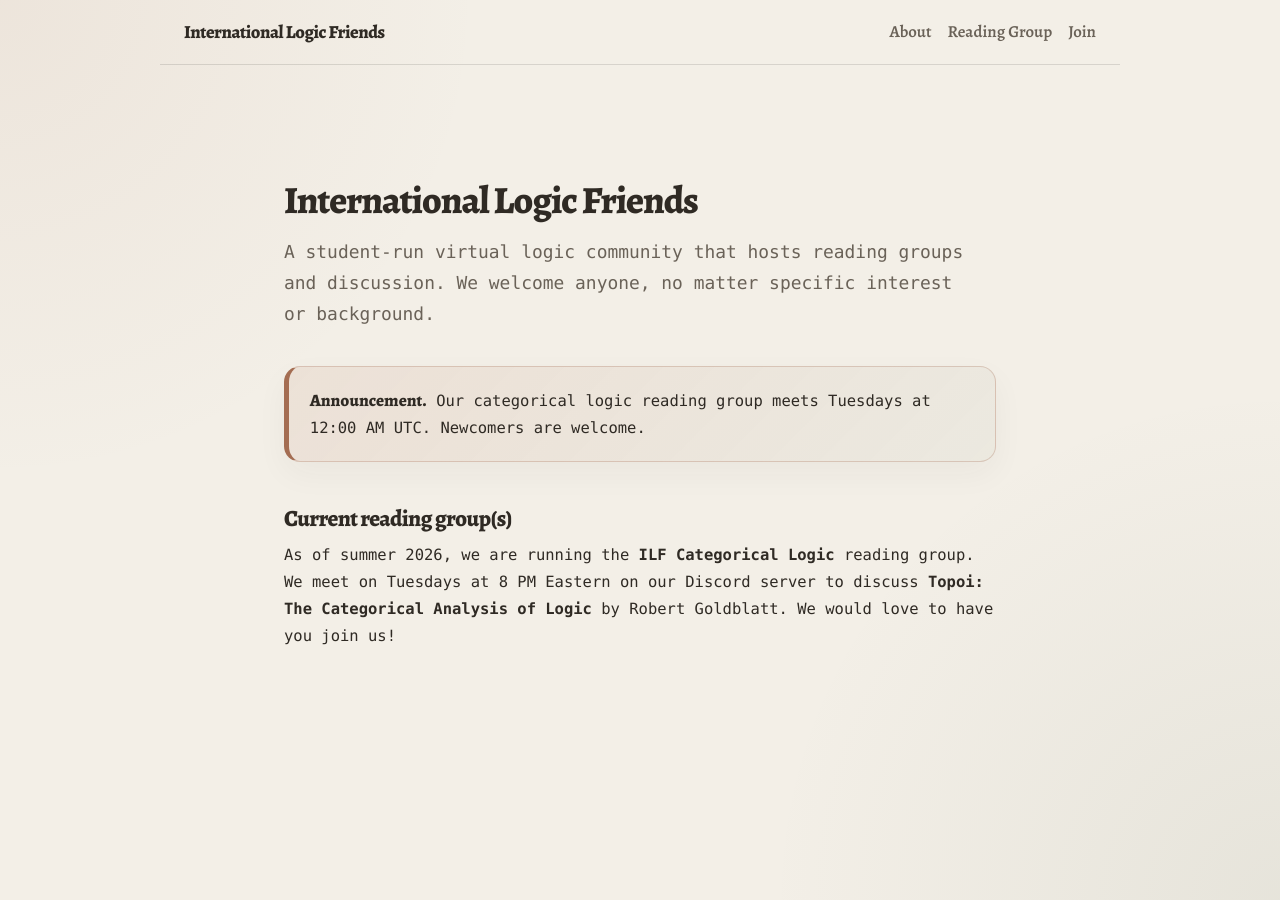
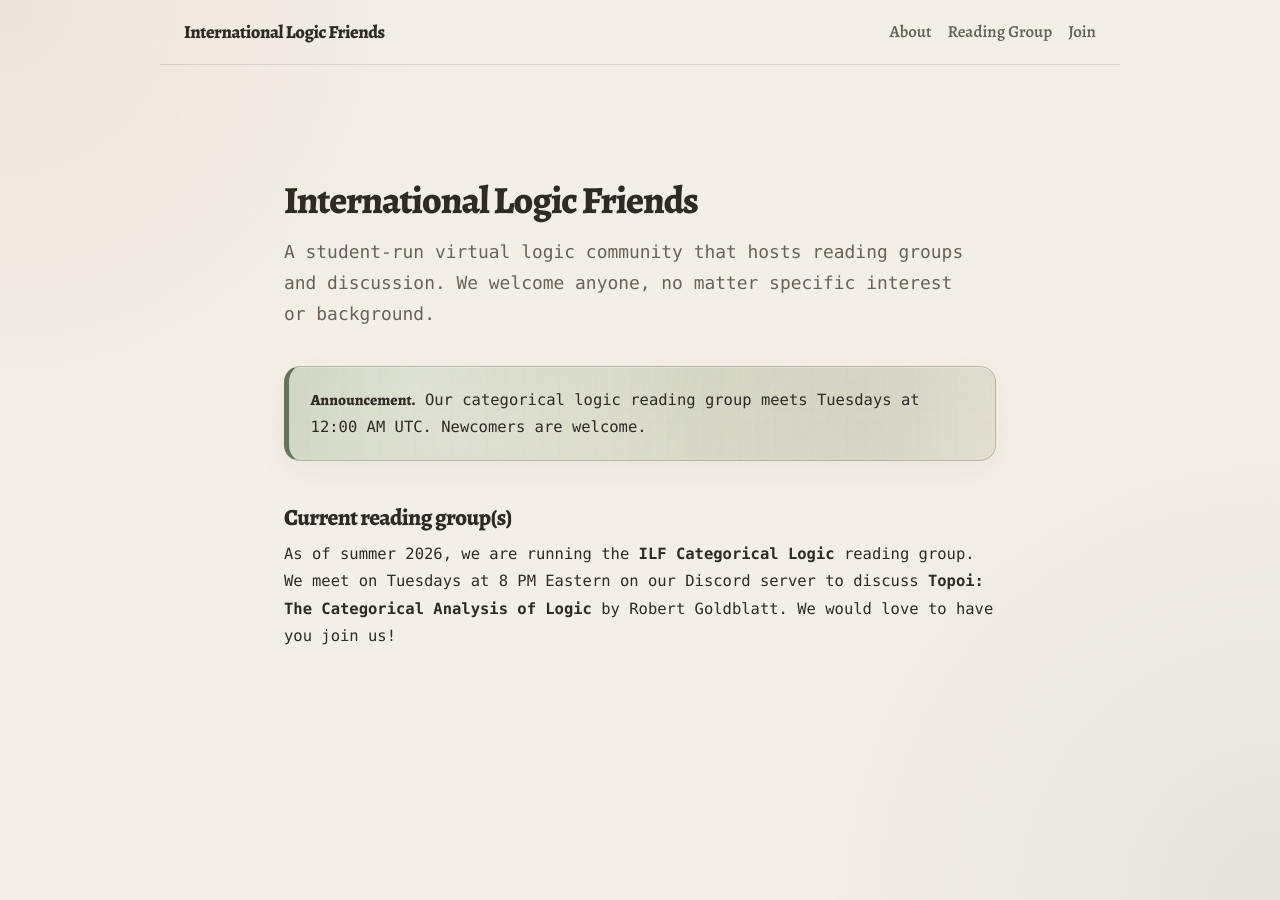
Before and after one commit to international-logic-friends/international-logic-friends.github.io, a Jekyll site: the page built from index.md, in a window 1280 px wide. Built offline with Jekyll 4.4.1, drawn with Linux system fonts in a browser that asks for light colours; some web fonts are replaced.

Commit message:
changes to announcement box

```diff
--- a/assets/css/style.scss
+++ b/assets/css/style.scss
@@ -337,28 +337,50 @@ p + h3,
 /* Announcement / notice box */
 
 .announcement {
+  position: relative;
+  overflow: hidden;
+
   background:
+    radial-gradient(circle at 18% 22%, rgba(255, 255, 255, 0.35), transparent 18rem),
+    radial-gradient(circle at 82% 70%, rgba(82, 98, 75, 0.10), transparent 16rem),
     linear-gradient(
       135deg,
-      rgba(164, 109, 82, 0.14),
-      rgba(82, 98, 75, 0.08)
+      rgba(116, 132, 94, 0.24),
+      rgba(238, 231, 220, 0.78)
     ),
-    var(--surface);
-  border: 1px solid rgba(164, 109, 82, 0.28);
-  border-left: 5px solid var(--accent);
+    #dfe4d2;
+
+  border: 1px solid rgba(82, 98, 75, 0.28);
+  border-left: 5px solid #65735c;
   border-radius: var(--radius);
-  padding: 1.15rem 1.3rem;
+  padding: 1.2rem 1.35rem;
   margin: 2.25rem 0 2.75rem;
-  box-shadow: 0 12px 32px rgba(47, 42, 36, 0.045);
+  box-shadow:
+    0 12px 32px rgba(47, 42, 36, 0.045),
+    inset 0 1px 0 rgba(255, 255, 255, 0.35);
+}
+
+.announcement::before {
+  content: "";
+  position: absolute;
+  inset: 0;
+  pointer-events: none;
+
+  background-image:
+    linear-gradient(rgba(47, 42, 36, 0.025) 1px, transparent 1px),
+    linear-gradient(90deg, rgba(47, 42, 36, 0.018) 1px, transparent 1px);
+  background-size: 14px 14px, 18px 18px;
+  opacity: 0.42;
+  mix-blend-mode: multiply;
 }
 
 .announcement p {
-  margin-bottom: 0;
+  position: relative;
+  margin: 0;
 }
 
-.announcement strong:first-child {
+.announcement strong {
   font-family: var(--serif);
-  font-size: 1.08rem;
   font-weight: 800;
   color: var(--text);
 }
```
